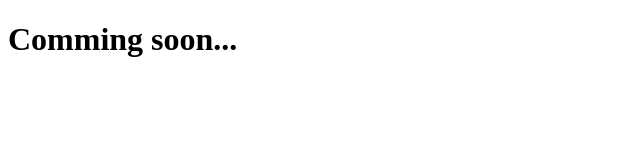
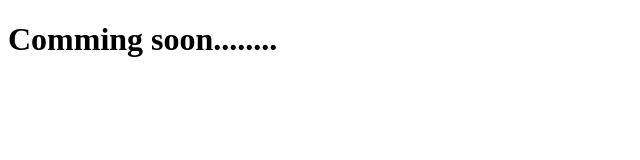
Before and after one commit to Jeunhee/jeunhee.github.io, a plain HTML site: page index.html in a window 1280 px wide. Shown: the full height of the page, 0-640 px from the left. Drawn offline with Linux system fonts and the light colour scheme.

Commit message:
테스트

```diff
--- a/index.html
+++ b/index.html
@@ -8,7 +8,7 @@
 
 <!-- HTML 주석 컨트롤 + ?-->
 <!-- 대제목 Heading 1 -->
-<h1>Comming soon...</h1>
+<h1>Comming soon........</h1>
 
 </body>
 </html>
```
